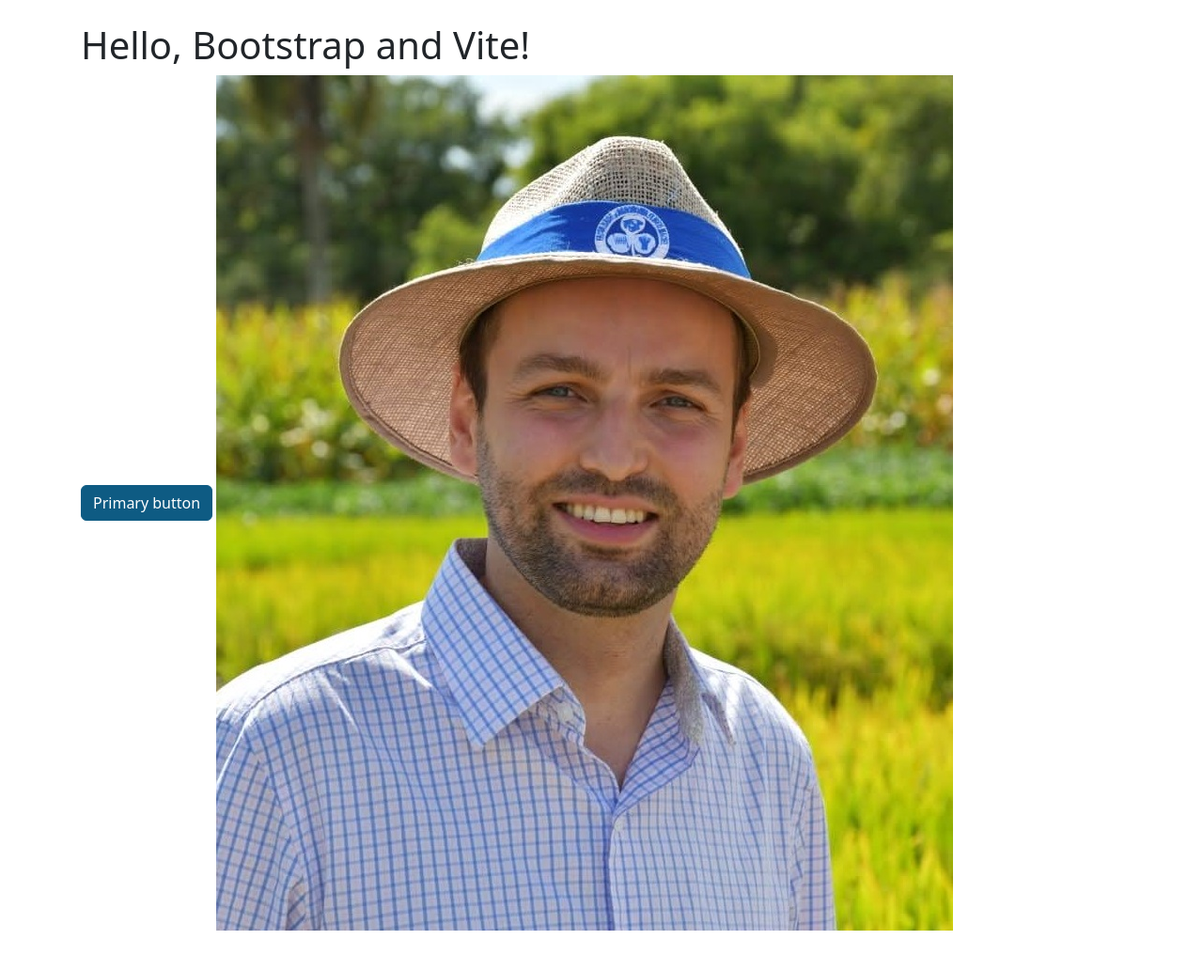
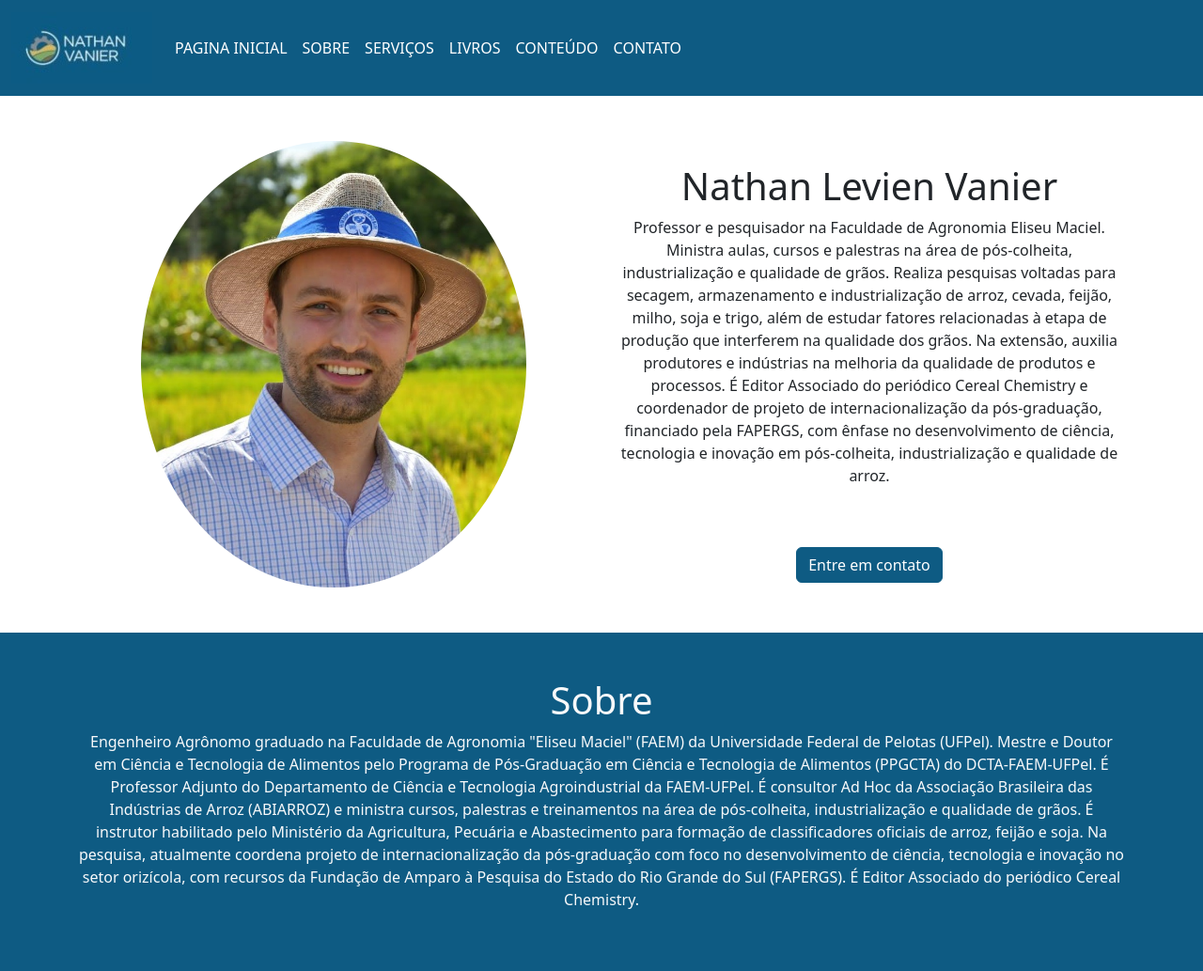
Before and after one commit to andersou/nathan-personal-website-bootstrap, a website built with Vite: page src/index.html in a window 1280 px wide. Shown: the whole page at 94% size. Built offline with nearby package versions, Linux system fonts and the light colour scheme.

Commit message:
primeiras páginas

```diff
--- a/src/index.html
+++ b/src/index.html
@@ -1,16 +1,123 @@
-<!doctype html>
+<!DOCTYPE html>
 <html lang="en">
   <head>
-    <meta charset="utf-8">
-    <meta name="viewport" content="width=device-width, initial-scale=1">
+    <meta charset="utf-8" />
+    <meta name="viewport" content="width=device-width, initial-scale=1" />
     <title>Nathan Vanier</title>
   </head>
   <body>
-    <div class="container py-4 px-3 mx-auto">
-      <h1>Hello, Bootstrap and Vite!</h1>
-      <button class="btn btn-primary">Primary button</button>
-      <img src="./img/nathan_foto.png" />
-    </div>
+    <!--  -->
+    <!-- INICIO NAVBAR -->
+    <!--  -->
+    <nav class="navbar navbar-dark navbar-expand-lg bg-primary">
+      <div class="container-fluid">
+        <a class="navbar-brand" href="#"><img src="./img/nathan_logo.png" /></a>
+        <button
+          class="navbar-toggler"
+          type="button"
+          data-bs-toggle="collapse"
+          data-bs-target="#navbarSupportedContent"
+          aria-controls="navbarSupportedContent"
+          aria-expanded="false"
+          aria-label="Toggle navigation"
+        >
+          <span class="navbar-toggler-icon"></span>
+        </button>
+        <div class="collapse navbar-collapse" id="navbarSupportedContent">
+          <ul class="navbar-nav me-auto mb-2 mb-lg-0">
+            <li class="nav-item">
+              <a class="nav-link active" aria-current="page" href="#"
+                >Pagina Inicial</a
+              >
+            </li>
+            <li class="nav-item">
+              <a class="nav-link active" href="#">Sobre</a>
+            </li>
+            <li class="nav-item">
+              <a class="nav-link active" href="#">Serviços</a>
+            </li>
+            <li class="nav-item">
+              <a class="nav-link active" href="#">Livros</a>
+            </li>
+            <li class="nav-item">
+              <a class="nav-link active" href="#">Conteúdo</a>
+            </li>
+            <li class="nav-item">
+              <a class="nav-link active" href="#">Contato</a>
+            </li>
+          </ul>
+        </div>
+      </div>
+    </nav>
+    <!--  -->
+    <!-- FIM NAVBAR -->
+    <!--  -->
+    <!--  -->
+    <!-- INICIO HOME -->
+    <!--  -->
+    <section id="home" class="container">
+      <div class="row py-5">
+        <div class="col-lg-6 d-flex">
+          <img
+            src="./img/nathan_foto.png"
+            class="img-fluid rounded-circle mx-auto"
+            style="max-width: 75%"
+            alt=""
+          />
+        </div>
+        <div class="col-lg-6 text-center mt-4">
+          <h1>Nathan Levien Vanier</h1>
+          <p>
+            Professor e pesquisador na Faculdade de Agronomia Eliseu Maciel.
+            Ministra aulas, cursos e palestras na área de pós-colheita,
+            industrialização e qualidade de grãos. Realiza pesquisas voltadas
+            para secagem, armazenamento e industrialização de arroz, cevada,
+            feijão, milho, soja e trigo, além de estudar fatores relacionadas à
+            etapa de produção que interferem na qualidade dos grãos. Na
+            extensão, auxilia produtores e indústrias na melhoria da qualidade
+            de produtos e processos. É Editor Associado do periódico Cereal
+            Chemistry e coordenador de projeto de internacionalização da
+            pós-graduação, financiado pela FAPERGS, com ênfase no
+            desenvolvimento de ciência, tecnologia e inovação em pós-colheita,
+            industrialização e qualidade de arroz.
+          </p>
+          <button type="button" class="btn btn-primary mt-5">
+            Entre em contato
+          </button>
+        </div>
+      </div>
+    </section>
+    <!--  -->
+    <!-- FIM HOME -->
+    <!--  -->
+    <!--  -->
+    <!-- INICIO SOBRE -->
+    <!--  -->
+    <section id="sobre" class="bg-primary text-light py-5 text-center">
+      <div class="container">
+        <h1>Sobre</h1>
+        <p>
+          Engenheiro Agrônomo graduado na Faculdade de Agronomia "Eliseu Maciel"
+          (FAEM) da Universidade Federal de Pelotas (UFPel). Mestre e Doutor em
+          Ciência e Tecnologia de Alimentos pelo Programa de Pós-Graduação em
+          Ciência e Tecnologia de Alimentos (PPGCTA) do DCTA-FAEM-UFPel. É
+          Professor Adjunto do Departamento de Ciência e Tecnologia
+          Agroindustrial da FAEM-UFPel. É consultor Ad Hoc da Associação
+          Brasileira das Indústrias de Arroz (ABIARROZ) e ministra cursos,
+          palestras e treinamentos na área de pós-colheita, industrialização e
+          qualidade de grãos. É instrutor habilitado pelo Ministério da
+          Agricultura, Pecuária e Abastecimento para formação de classificadores
+          oficiais de arroz, feijão e soja. Na pesquisa, atualmente coordena
+          projeto de internacionalização da pós-graduação com foco no
+          desenvolvimento de ciência, tecnologia e inovação no setor orizícola,
+          com recursos da Fundação de Amparo à Pesquisa do Estado do Rio Grande
+          do Sul (FAPERGS). É Editor Associado do periódico Cereal Chemistry.
+        </p>
+      </div>
+    </section>
+    <!--  -->
+    <!-- FIM SOBRE -->
+    <!--  -->
     <script type="module" src="./js/main.js"></script>
   </body>
 </html>
--- a/src/scss/styles.scss
+++ b/src/scss/styles.scss
@@ -1,3 +1,8 @@
 $primary: #0e5b83;
 // Import all of Bootstrap's CSS
 @import "~bootstrap/scss/bootstrap";
+
+.nav-link {
+
+    text-transform: uppercase;
+}
```
Also changed, not shown: src/img/nathan_logo.png (added).
